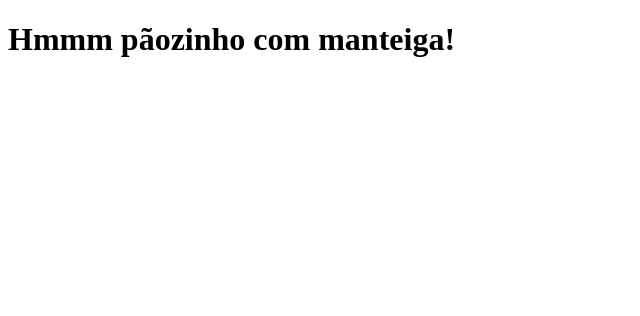
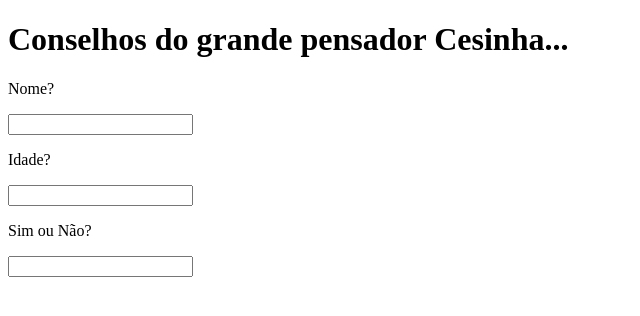
Before and after one commit to hoboldinho/clone-tabnews, a Next.js app: page / in a window 1280 px wide. Shown: the top 316 px of the page, without its empty margins (0-640 px from the left). Built offline with nearby package versions, Linux system fonts and the light colour scheme.

Commit message:
adicionando frase impactante

```diff
--- a/pages/index.js
+++ b/pages/index.js
@@ -1,5 +1,19 @@
-function Home () {
-    return <h1>Hmmm pãozinho com manteiga!</h1>
+function Home() {
+    let body = <div>
+        <h1>Conselhos do grande pensador Cesinha...</h1>
+        <p>Nome?</p>
+        <input type="text"></input>
+        <p>Idade?</p>
+        <input type="number"></input>
+        <p>Sim ou Não?</p>
+        <input name="SimOuNao" id="SimOuNao" list="SimOuNaos"></input>
+        <datalist id="SimOuNaos">
+            <option>Sim</option>
+            <option>Não</option>
+        </datalist>
+    </div>
+    console.log(body)
+    return body
 }
 
 export default Home
```
